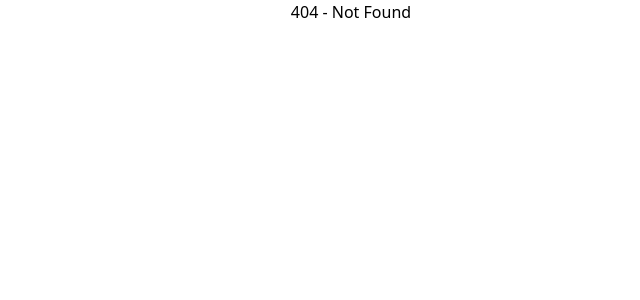
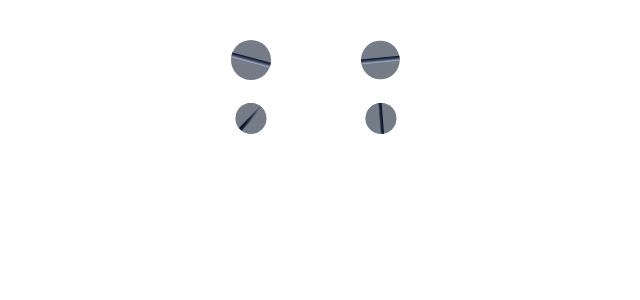
Before and after one commit to thomas-forte/TimeCapsule, a React (Vite) app: page /demo in a window 1280 px wide. Before the commit this address had no page. Shown: the top 300 px of the page, without its empty margins (289-929 px from the left). Built offline with nearby package versions, Linux system fonts and the light colour scheme; a web font is replaced by a local one.

Commit message:
adding demo page

```diff
--- a/src/main.tsx
+++ b/src/main.tsx
@@ -7,8 +7,13 @@ import "./index.css";
 import { App } from "./App.tsx";
 import { DatePage } from "./pages/DatePage.tsx";
 import { ErrorPage } from "./pages/ErrorPage.tsx";
+import { DemoPage } from "./pages/DemoPage.tsx";
 
 const router = createBrowserRouter([
+  {
+    path: "/demo",
+    element: <DemoPage />,
+  },
   {
     path: "/",
     element: <App />,
--- /dev/null
+++ b/src/pages/DemoPage.tsx
@@ -0,0 +1,250 @@
+export const DemoPage = () => {
+  return (
+    <div className="grid grid-cols-2 gap-5 bg-cover w-1/4 p-10 mx-auto">
+      <div className="size-10">
+        {/* upper left screw */}
+        <svg
+          width="100%"
+          height="100%"
+          viewBox="0 0 30 30"
+          version="1.1"
+          xmlns="http://www.w3.org/2000/svg"
+          xmlnsXlink="http://www.w3.org/1999/xlink"
+          xmlSpace="preserve"
+          fillRule="evenodd"
+          clipRule="evenodd"
+          strokeLinejoin="round"
+          strokeMiterlimit="2"
+        >
+          <g id="Upper-Left-Screw">
+            <circle
+              id="Head---No-Gradient"
+              cx="15"
+              cy="15"
+              r="15"
+              fill="#747c88"
+            />
+            <path
+              id="Flathead-Slit"
+              d="M0.146,12.902C0.317,11.678 0.637,10.501 1.086,9.389L29.854,17.098C29.683,18.322 29.363,19.499 28.914,20.611L0.146,12.902Z"
+              fill="url(#_UL_screw_1)"
+            />
+          </g>
+          <defs>
+            <linearGradient
+              id="_UL_screw_1"
+              x1="0"
+              y1="0"
+              x2="1"
+              y2="0"
+              gradientUnits="userSpaceOnUse"
+              gradientTransform="matrix(0.94116,-3.51246,0.608815,0.163131,14.5294,16.7562)"
+            >
+              <stop offset="0" stopColor="#aab7cb" stopOpacity="1" />
+              <stop offset="0.54" stopColor="#384157" stopOpacity="1" />
+              <stop offset="1" stopColor="#0b1229" stopOpacity="1" />
+            </linearGradient>
+          </defs>
+        </svg>
+      </div>
+      <div className="size-10">
+        {/* upper right screw */}
+        <svg
+          width="100%"
+          height="100%"
+          viewBox="0 0 31 30"
+          version="1.1"
+          xmlns="http://www.w3.org/2000/svg"
+          xmlnsXlink="http://www.w3.org/1999/xlink"
+          xmlSpace="preserve"
+          fillRule="evenodd"
+          clipRule="evenodd"
+          strokeLinejoin="round"
+          strokeMiterlimit="2"
+        >
+          <g id="Upper-Right-Screw">
+            <circle
+              id="Head---No-Gradient"
+              cx="15.003"
+              cy="15"
+              r="15"
+              fill="#747c88"
+            />
+            <path
+              id="Flathead-Slit"
+              d="M0.355,18.239C0.087,17.033 -0.026,15.818 0.005,14.62L29.65,11.761C29.919,12.967 30.032,14.182 30,15.38L0.355,18.239Z"
+              fill="url(#_UR_screw_1)"
+            />
+          </g>
+          <defs>
+            <linearGradient
+              id="_UR_screw_1"
+              x1="0"
+              y1="0"
+              x2="1"
+              y2="0"
+              gradientUnits="userSpaceOnUse"
+              gradientTransform="matrix(-0.349115,-3.61957,0.62738,-0.0605122,15.1772,16.8098)"
+            >
+              <stop offset="0" stopColor="#aab7cb" stopOpacity="1" />
+              <stop offset="0.54" stopColor="#384157" stopOpacity="1" />
+              <stop offset="1" stopColor="#0b1229" stopOpacity="1" />
+            </linearGradient>
+          </defs>
+        </svg>
+      </div>
+      <div className="size-10">
+        {/* lower left screw */}
+        <svg
+          width="100%"
+          height="100%"
+          viewBox="0 0 39 39"
+          version="1.1"
+          xmlns="http://www.w3.org/2000/svg"
+          xmlnsXlink="http://www.w3.org/1999/xlink"
+          xmlSpace="preserve"
+          fillRule="evenodd"
+          clipRule="evenodd"
+          strokeLinejoin="round"
+          strokeMiterlimit="2"
+        >
+          <g>
+            <g id="Lower-Left-Screw">
+              <circle
+                id="Head---No-Gradient"
+                cx="19.46"
+                cy="17.984"
+                r="15"
+                fill="#747c88"
+              />
+              <path
+                id="Flathead-Slit"
+                d="M10.402,29.942C9.416,29.197 8.543,28.345 7.79,27.412L28.518,6.026C29.505,6.771 30.378,7.623 31.13,8.556L10.402,29.942Z"
+                fill="url(#_LL_screw_1)"
+              />
+            </g>
+            <g>
+              <circle
+                id="Head---No-Gradient1"
+                cx="19.46"
+                cy="17.984"
+                r="15"
+                fill="#747c88"
+              />
+              <path
+                id="Flathead-Slit1"
+                d="M10.402,29.942C9.416,29.197 8.543,28.345 7.79,27.412L28.518,6.026C29.505,6.771 30.378,7.623 31.13,8.556L10.402,29.942Z"
+                fill="url(#_LL_screw_2)"
+              />
+            </g>
+          </g>
+          <defs>
+            <linearGradient
+              id="_LL_screw_1"
+              x1="0"
+              y1="0"
+              x2="1"
+              y2="0"
+              gradientUnits="userSpaceOnUse"
+              gradientTransform="matrix(-3.30559,-2.2654,0.392662,-0.572958,20.7659,19.2495)"
+            >
+              <stop offset="0" stopColor="#757c88" stopOpacity="1" />
+              <stop offset="0.57" stopColor="#2b3246" stopOpacity="1" />
+              <stop offset="1" stopColor="#0b1229" stopOpacity="1" />
+            </linearGradient>
+            <linearGradient
+              id="_LL_screw_2"
+              x1="0"
+              y1="0"
+              x2="1"
+              y2="0"
+              gradientUnits="userSpaceOnUse"
+              gradientTransform="matrix(-3.30559,-2.2654,0.392662,-0.572958,20.7659,19.2495)"
+            >
+              <stop offset="0" stopColor="#757c88" stopOpacity="1" />
+              <stop offset="0.57" stopColor="#2b3246" stopOpacity="1" />
+              <stop offset="1" stopColor="#0b1229" stopOpacity="1" />
+            </linearGradient>
+          </defs>
+        </svg>
+      </div>
+      <div className="size-10">
+        {/* lower right screw */}
+        <svg
+          width="100%"
+          height="100%"
+          viewBox="0 0 39 39"
+          version="1.1"
+          xmlns="http://www.w3.org/2000/svg"
+          xmlnsXlink="http://www.w3.org/1999/xlink"
+          xmlSpace="preserve"
+          fillRule="evenodd"
+          clipRule="evenodd"
+          strokeLinejoin="round"
+          strokeMiterlimit="2"
+        >
+          <g>
+            <g id="Lower-Right-Screw">
+              <circle
+                id="Head---No-Gradient"
+                cx="19.46"
+                cy="17.987"
+                r="15"
+                fill="#747c88"
+              />
+              <path
+                id="Flathead-Slit"
+                d="M22.445,32.689C21.234,32.936 20.018,33.028 18.82,32.976L16.475,3.285C17.687,3.038 18.903,2.946 20.1,2.998L22.445,32.689Z"
+                fill="url(#_LR_screw_1)"
+              />
+            </g>
+            <g>
+              <circle
+                id="Head---No-Gradient1"
+                cx="19.46"
+                cy="17.987"
+                r="15"
+                fill="#747c88"
+              />
+              <path
+                id="Flathead-Slit1"
+                d="M22.445,32.689C21.234,32.936 20.018,33.028 18.82,32.976L16.475,3.285C17.687,3.038 18.903,2.946 20.1,2.998L22.445,32.689Z"
+                fill="url(#_LR_screw_2)"
+              />
+            </g>
+          </g>
+          <defs>
+            <linearGradient
+              id="_LR_screw_1"
+              x1="0"
+              y1="0"
+              x2="1"
+              y2="0"
+              gradientUnits="userSpaceOnUse"
+              gradientTransform="matrix(-3.62507,0.286327,-0.0496292,-0.628335,21.2729,17.8438)"
+            >
+              <stop offset="0" stopColor="#0b1229" stopOpacity="1" />
+              <stop offset="0.59" stopColor="#1e253a" stopOpacity="1" />
+              <stop offset="0.81" stopColor="#495061" stopOpacity="1" />
+              <stop offset="1" stopColor="#757c88" stopOpacity="1" />
+            </linearGradient>
+            <linearGradient
+              id="_LR_screw_2"
+              x1="0"
+              y1="0"
+              x2="1"
+              y2="0"
+              gradientUnits="userSpaceOnUse"
+              gradientTransform="matrix(-3.62507,0.286327,-0.0496292,-0.628335,21.2729,17.8438)"
+            >
+              <stop offset="0" stopColor="#0b1229" stopOpacity="1" />
+              <stop offset="0.59" stopColor="#1e253a" stopOpacity="1" />
+              <stop offset="0.81" stopColor="#495061" stopOpacity="1" />
+              <stop offset="1" stopColor="#757c88" stopOpacity="1" />
+            </linearGradient>
+          </defs>
+        </svg>
+      </div>
+    </div>
+  );
+};
```
